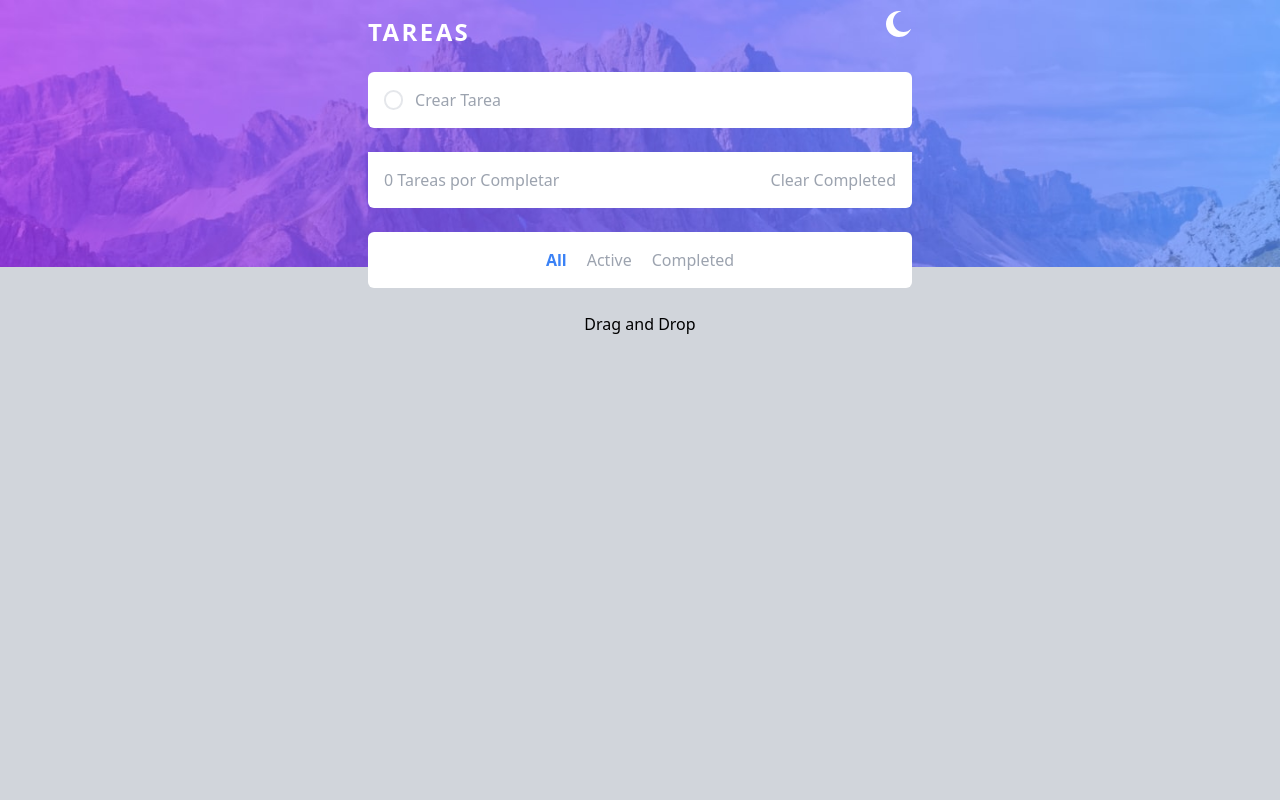
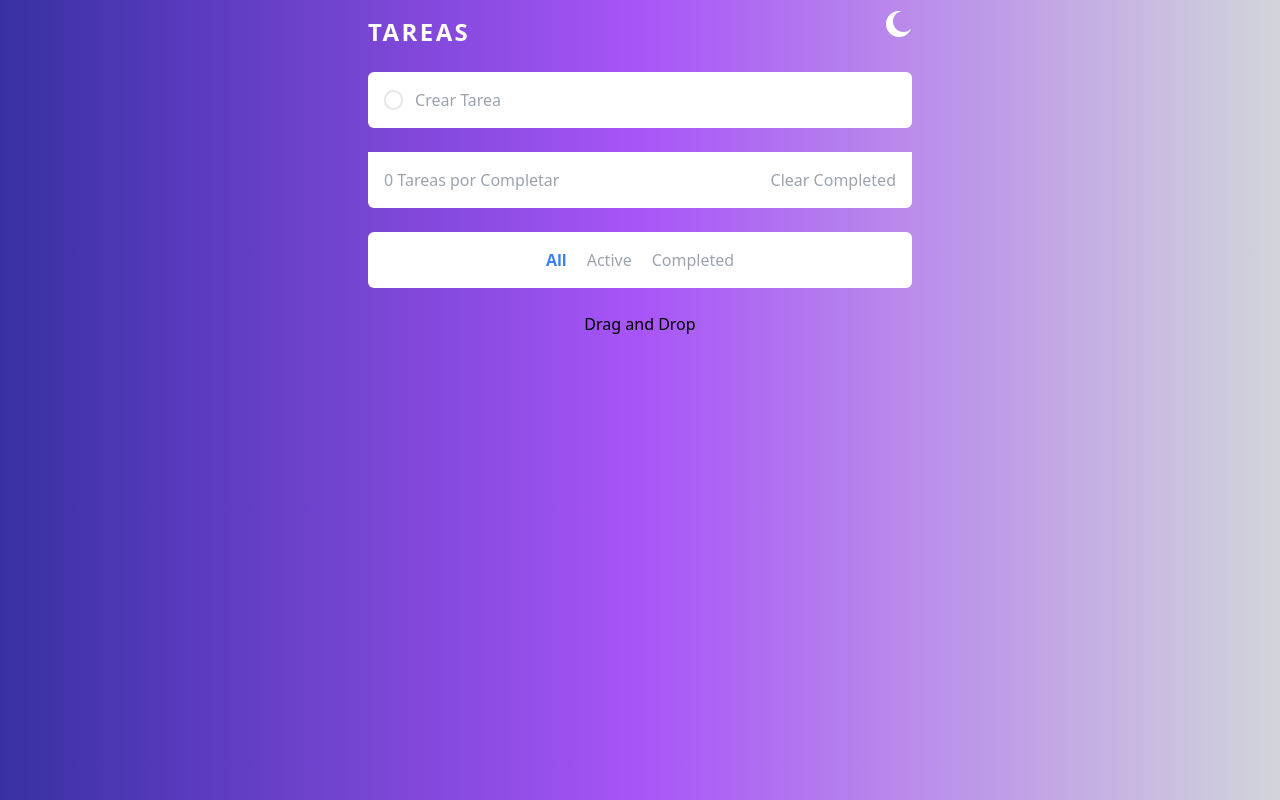
Before and after one commit to PabloMuz/App-Tareas, a React (Vite) app: page / in a window 1280 px wide. Built offline with nearby package versions, Linux system fonts and the light colour scheme; the HTML template or start-up script is replaced by a standard one.

Commit message:
Adjust Background gradient

```diff
--- a/src/App.jsx
+++ b/src/App.jsx
@@ -64,7 +64,7 @@ localStorage.setItem("tasks", JSON.stringify(tasks));
   };
 
   return (
-    <div className="bg-no-repeat bg-contain min-h-screen bg-gray-300 transition-all duration-500 dark:bg-gray-900 bg-mobile-light dark:bg-mobile-dark md:bg-desktop-light dark:md:bg-desktop-dark">
+    <div className="bg-no-repeat bg-contain min-h-screen bg-gray-300 transition-all duration-500 dark:bg-gray-900 bg-gradient-to-r from-indigo-800 via-purple-500 to-pink-00">
       <Header />
       <main className="container mx-auto px-4 mt-6 rounded-t md:max-w-xl">
         <AddTask createTask={createTask} />
```
